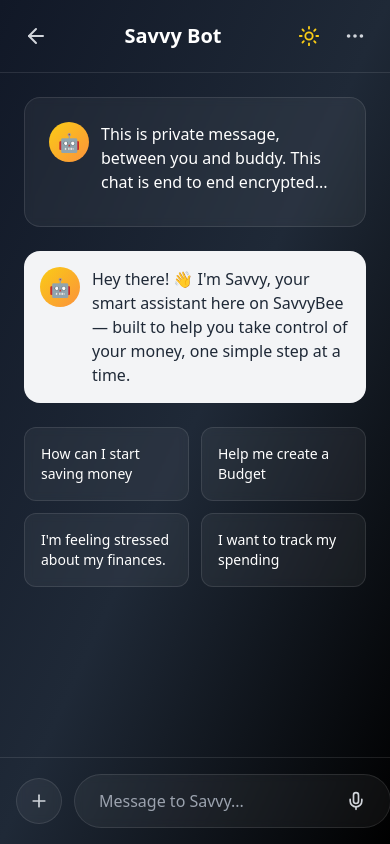
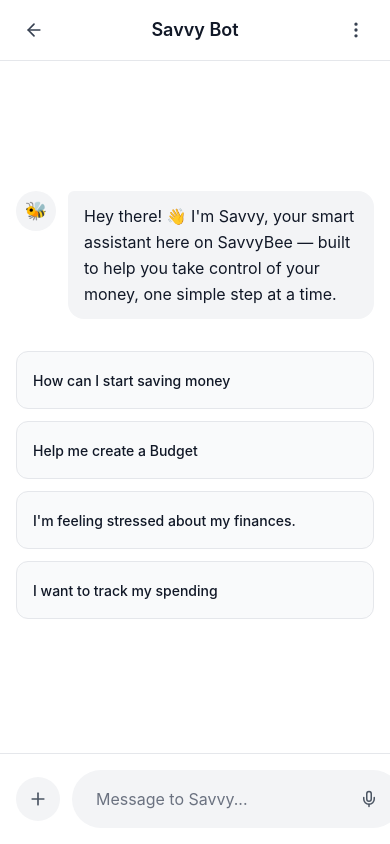
Before and after one commit to digitalboomster/savvy-bot-canvas-remake, a React (Vite) app: page /chat in a window 390 px wide. Built offline with nearby package versions, Linux system fonts and the light colour scheme.

Commit message:
Refactor: Complete UI redesign based on screenshots
Redesigned the entire UI to match the provided screenshots, ensuring mobile and PC optimization.

```diff
--- a/src/components/ChatHeader.tsx
+++ b/src/components/ChatHeader.tsx
@@ -1,5 +1,6 @@
+
 import React from 'react';
-import { ArrowLeft, Moon, Sun, Ellipsis } from 'lucide-react';
+import { ArrowLeft, MoreVertical } from 'lucide-react';
 import { useNavigate } from 'react-router-dom';
 
 interface ChatHeaderProps {
@@ -9,35 +10,27 @@ interface ChatHeaderProps {
 
 const ChatHeader: React.FC<ChatHeaderProps> = ({ isDarkMode, toggleTheme }) => {
   const navigate = useNavigate();
+
   return (
-    <div className={`flex items-center justify-between p-4 border-b ${isDarkMode ? 'border-white/10' : 'border-black/10'}`}>
+    <div className={`flex items-center justify-between px-4 py-3 border-b ${isDarkMode ? 'border-gray-800 bg-gray-900' : 'border-gray-200 bg-white'}`}>
       <button
         onClick={() => navigate('/')}
-        className={`p-2 hover:${isDarkMode ? 'bg-white/10' : 'bg-black/10'} rounded-lg transition-colors duration-200`}
+        className={`p-2 hover:${isDarkMode ? 'bg-gray-800' : 'bg-gray-100'} rounded-lg transition-colors duration-200`}
       >
-        <ArrowLeft size={24} className={isDarkMode ? "text-gray-300 hover:text-white" : "text-gray-600 hover:text-black"} />
+        <ArrowLeft size={20} className={isDarkMode ? "text-gray-300" : "text-gray-700"} />
       </button>
-      <h1 className="text-xl font-semibold">Savvy Bot</h1>
-      <div className="flex items-center gap-2">
-        {/* Theme toggle button */}
-        <button
-          onClick={toggleTheme}
-          className={`p-2 rounded-lg transition-colors duration-200 ${isDarkMode ? 'hover:bg-white/10' : 'hover:bg-black/10'}`}
-          aria-label={isDarkMode ? "Switch to light mode" : "Switch to dark mode"}
-        >
-          {isDarkMode
-            ? <Sun size={22} className="text-yellow-400" />
-            : <Moon size={22} className="text-gray-800" />
-          }
-        </button>
-        {/* Existing three dots menu (static visual) */}
-        <button
-          className={`p-2 rounded-lg transition-colors duration-200 ${isDarkMode ? 'hover:bg-white/10' : 'hover:bg-black/10'}`}
-          aria-label="More options"
-        >
-          <Ellipsis size={22} className={isDarkMode ? "text-gray-300" : "text-gray-600"} />
-        </button>
-      </div>
+
+      <h1 className={`text-lg font-semibold ${isDarkMode ? 'text-white' : 'text-gray-900'}`}>
+        Savvy Bot
+      </h1>
+
+      <button
+        onClick={toggleTheme}
+        className={`p-2 hover:${isDarkMode ? 'bg-gray-800' : 'bg-gray-100'} rounded-lg transition-colors duration-200`}
+        aria-label="More options"
+      >
+        <MoreVertical size={20} className={isDarkMode ? "text-gray-300" : "text-gray-700"} />
+      </button>
     </div>
   );
 };
--- a/src/components/ChatInput.tsx
+++ b/src/components/ChatInput.tsx
@@ -19,12 +19,12 @@ const ChatInput: React.FC<ChatInputProps> = ({
   featuresRotated,
   onFeaturesButtonClick
 }) => (
-  <div className={`p-4 border-t ${isDarkMode ? 'border-white/10' : 'border-black/10'}`}>
-    <div className="flex items-center gap-3">
-      {/* Features Button (cross/plus rotated) */}
+  <div className={`fixed bottom-0 left-0 right-0 p-4 border-t ${isDarkMode ? 'border-gray-800 bg-gray-900' : 'border-gray-200 bg-white'}`}>
+    <div className="max-w-4xl mx-auto flex items-center gap-3">
+      {/* Features Button */}
       <button
         onClick={onFeaturesButtonClick}
-        className={`p-3 ${isDarkMode ? 'bg-white/5 border-white/10 hover:bg-white/10' : 'bg-black/5 border-black/10 hover:bg-black/10'} backdrop-blur-sm border rounded-full transition-all duration-200 ${
+        className={`p-3 ${isDarkMode ? 'bg-gray-800 hover:bg-gray-700' : 'bg-gray-100 hover:bg-gray-200'} rounded-full transition-all duration-200 ${
           featuresRotated ? 'rotate-45' : ''
         }`}
         aria-label="Show chat features"
@@ -32,24 +32,28 @@ const ChatInput: React.FC<ChatInputProps> = ({
       >
         <Plus size={20} className={isDarkMode ? "text-gray-300" : "text-gray-600"} />
       </button>
-      {/* Input */}
-      <div className={`flex-1 flex items-center ${isDarkMode ? 'bg-white/5 border-white/10' : 'bg-black/5 border-black/10'} backdrop-blur-sm border rounded-full px-4 py-2`}>
+
+      {/* Input Container */}
+      <div className={`flex-1 flex items-center ${isDarkMode ? 'bg-gray-800' : 'bg-gray-100'} rounded-full px-4 py-3`}>
         <input
           type="text"
           value={inputText}
           onChange={(e) => setInputText(e.target.value)}
           onKeyPress={(e) => e.key === 'Enter' && onSend(inputText)}
           placeholder="Message to Savvy..."
-          className={`flex-1 bg-transparent ${isDarkMode ? 'text-white placeholder-gray-400' : 'text-gray-900 placeholder-gray-500'} outline-none px-2`}
+          className={`flex-1 bg-transparent ${isDarkMode ? 'text-white placeholder-gray-400' : 'text-gray-900 placeholder-gray-500'} outline-none px-2 text-base`}
         />
         <button
           onClick={() => onSend(inputText)}
-          className={`p-2 hover:${isDarkMode ? 'bg-white/10' : 'bg-black/10'} rounded-full transition-colors duration-200`}
+          className={`p-2 hover:${isDarkMode ? 'bg-gray-700' : 'bg-gray-200'} rounded-full transition-colors duration-200`}
         >
-          <Mic size={20} className={isDarkMode ? "text-gray-300 hover:text-white" : "text-gray-600 hover:text-black"} />
+          <Mic size={18} className={isDarkMode ? "text-gray-300" : "text-gray-600"} />
         </button>
       </div>
     </div>
+
+    {/* Safe area for mobile devices */}
+    <div className="h-safe-area-inset-bottom"></div>
   </div>
 );
 
--- a/src/components/ChatMessages.tsx
+++ b/src/components/ChatMessages.tsx
@@ -1,5 +1,5 @@
 
-import React, { RefObject } from "react";
+import React from 'react';
 
 interface Message {
   id: string;
@@ -7,63 +7,67 @@ interface Message {
   isUser: boolean;
   timestamp: Date;
 }
+
 interface ChatMessagesProps {
   messages: Message[];
   isAiTyping: boolean;
   isDarkMode: boolean;
-  messagesEndRef: RefObject<HTMLDivElement>;
+  messagesEndRef: React.RefObject<HTMLDivElement>;
 }
 
 const ChatMessages: React.FC<ChatMessagesProps> = ({
-  messages, isAiTyping, isDarkMode, messagesEndRef
+  messages,
+  isAiTyping,
+  isDarkMode,
+  messagesEndRef
 }) => {
+  if (messages.length === 0) return null;
+
   return (
-    <div className="flex-1 overflow-y-auto p-4 space-y-4">
+    <div className="flex-1 overflow-y-auto px-4 py-4 pb-32">
+      <div className="max-w-2xl mx-auto space-y-4">
         {messages.map((message) => (
           <div
             key={message.id}
-          className={`flex ${message.isUser ? 'justify-end' : 'justify-start'}`}
+            className={`flex items-start gap-3 ${message.isUser ? 'flex-row-reverse' : 'flex-row'}`}
           >
-          <div className="flex items-start gap-3 max-w-[80%]">
             {!message.isUser && (
-              <div className="w-10 h-10 bg-gradient-to-br from-yellow-400 to-orange-400 rounded-full flex items-center justify-center shrink-0">
-                <span className="text-lg">🤖</span>
+              <div className={`w-8 h-8 rounded-full flex items-center justify-center ${isDarkMode ? 'bg-gray-800' : 'bg-gray-100'} flex-shrink-0 mt-1`}>
+                <span className="text-sm">🐝</span>
               </div>
             )}
+
             <div
-              className={`px-4 py-3 rounded-2xl ${
+              className={`max-w-[80%] px-4 py-3 rounded-2xl ${
                 message.isUser
-                  ? isDarkMode
-                    ? 'bg-gray-700 text-white ml-auto'
-                    : 'bg-blue-500 text-white ml-auto'
-                  : isDarkMode
-                    ? 'bg-gray-100 text-gray-800'
-                    : 'bg-white text-gray-800 border border-gray-200'
+                  ? `${isDarkMode ? 'bg-blue-600 text-white' : 'bg-gray-900 text-white'} rounded-tr-md`
+                  : `${isDarkMode ? 'bg-gray-800 text-white' : 'bg-gray-100 text-gray-900'} rounded-tl-md`
               }`}
             >
-              <p className="text-sm">{message.text}</p>
-            </div>
+              <p className="text-base leading-relaxed whitespace-pre-wrap">
+                {message.text}
+              </p>
             </div>
           </div>
         ))}
-      {/* Typing Indicator */}
+
         {isAiTyping && (
-        <div className="flex justify-start">
-          <div className="flex items-start gap-3 max-w-[80%]">
-            <div className="w-10 h-10 bg-gradient-to-br from-yellow-400 to-orange-400 rounded-full flex items-center justify-center shrink-0">
-              <span className="text-lg">🤖</span>
+          <div className="flex items-start gap-3">
+            <div className={`w-8 h-8 rounded-full flex items-center justify-center ${isDarkMode ? 'bg-gray-800' : 'bg-gray-100'} flex-shrink-0`}>
+              <span className="text-sm">🐝</span>
             </div>
-            <div className={`${isDarkMode ? 'bg-gray-100' : 'bg-white border border-gray-200'} px-4 py-3 rounded-2xl`}>
-              <div className="flex space-x-1">
-                <div className="w-2 h-2 bg-gray-500 rounded-full animate-bounce"></div>
-                <div className="w-2 h-2 bg-gray-500 rounded-full animate-bounce" style={{ animationDelay: '0.1s' }}></div>
-                <div className="w-2 h-2 bg-gray-500 rounded-full animate-bounce" style={{ animationDelay: '0.2s' }}></div>
-              </div>
+            <div className={`px-4 py-3 rounded-2xl rounded-tl-md ${isDarkMode ? 'bg-gray-800' : 'bg-gray-100'}`}>
+              <div className="flex gap-1">
+                <div className={`w-2 h-2 rounded-full animate-pulse ${isDarkMode ? 'bg-gray-500' : 'bg-gray-400'}`} style={{ animationDelay: '0ms' }}></div>
+                <div className={`w-2 h-2 rounded-full animate-pulse ${isDarkMode ? 'bg-gray-500' : 'bg-gray-400'}`} style={{ animationDelay: '150ms' }}></div>
+                <div className={`w-2 h-2 rounded-full animate-pulse ${isDarkMode ? 'bg-gray-500' : 'bg-gray-400'}`} style={{ animationDelay: '300ms' }}></div>
               </div>
             </div>
           </div>
         )}
+
         <div ref={messagesEndRef} />
+      </div>
     </div>
   );
 };
--- a/src/components/ChatPage.tsx
+++ b/src/components/ChatPage.tsx
@@ -23,7 +23,7 @@ const ChatPage = () => {
   const [isAiTyping, setIsAiTyping] = useState(false);
   const [showWelcome, setShowWelcome] = useState(true);
   const [featuresRotated, setFeaturesRotated] = useState(false);
-  const [isDarkMode, setIsDarkMode] = useState(true);
+  const [isDarkMode, setIsDarkMode] = useState(false); // Changed to light mode by default
   const [showFeaturesMenu, setShowFeaturesMenu] = useState(false);
   const [showDocsViewer, setShowDocsViewer] = useState(false);
   const [showHealMe, setShowHealMe] = useState(false);
@@ -162,7 +162,7 @@ const ChatPage = () => {
   }
 
   return (
-    <div className={`${themeClasses} flex flex-col`}>
+    <div className={`min-h-screen flex flex-col ${isDarkMode ? 'bg-gray-900 text-white' : 'bg-white text-gray-900'}`}>
       <ChatHeader isDarkMode={isDarkMode} toggleTheme={toggleTheme} />
 
       {/* Welcome Section */}
--- a/src/components/ChatWelcome.tsx
+++ b/src/components/ChatWelcome.tsx
@@ -1,5 +1,5 @@
 
-import React from "react";
+import React from 'react';
 
 interface ChatWelcomeProps {
   isDarkMode: boolean;
@@ -8,47 +8,41 @@ interface ChatWelcomeProps {
 }
 
 const ChatWelcome: React.FC<ChatWelcomeProps> = ({
-  isDarkMode, starterPrompts, onPromptClick
+  isDarkMode,
+  starterPrompts,
+  onPromptClick
 }) => {
   return (
-    <div className="p-6 space-y-6">
-      {/* Privacy Message */}
-      <div className={`${isDarkMode ? 'bg-white/5 border-white/10' : 'bg-black/5 border-black/10'} backdrop-blur-sm border rounded-2xl p-6`}>
-        <div className="flex items-start gap-3">
-          <div className="w-10 h-10 bg-gradient-to-br from-yellow-400 to-orange-400 rounded-full flex items-center justify-center shrink-0">
-            <span className="text-lg">🤖</span>
+    <div className="flex-1 flex flex-col items-center justify-center px-4 py-8 pb-32">
+      <div className="w-full max-w-2xl mx-auto">
+        {/* Bot Avatar and Welcome Message */}
+        <div className="flex items-start gap-3 mb-8">
+          <div className={`w-10 h-10 rounded-full flex items-center justify-center ${isDarkMode ? 'bg-gray-800' : 'bg-gray-100'} flex-shrink-0`}>
+            <span className="text-lg">🐝</span>
           </div>
-          <div className="flex-1">
-            <p className={`${isDarkMode ? 'text-white' : 'text-gray-900'} mb-2`}>
-              This is private message, between you and buddy. This chat is end to end encrypted...
-            </p>
-          </div>
-        </div>
-      </div>
-      {/* AI Welcome Message */}
-      <div className={`${isDarkMode ? 'bg-gray-100' : 'bg-white shadow-sm border border-gray-200'} rounded-2xl p-4`}>
-        <div className="flex items-start gap-3">
-          <div className="w-10 h-10 bg-gradient-to-br from-yellow-400 to-orange-400 rounded-full flex items-center justify-center shrink-0">
-            <span className="text-lg">🤖</span>
-          </div>
-          <div className="flex-1">
-            <p className="text-gray-800">
+          <div className={`flex-1 ${isDarkMode ? 'bg-gray-800' : 'bg-gray-100'} rounded-2xl rounded-tl-md px-4 py-3`}>
+            <p className={`${isDarkMode ? 'text-white' : 'text-gray-900'} text-base leading-relaxed`}>
               Hey there! 👋 I'm Savvy, your smart assistant here on SavvyBee — built to help you take control of your money, one simple step at a time.
             </p>
           </div>
         </div>
-      </div>
+
         {/* Starter Prompts */}
-      <div className="grid grid-cols-2 gap-3">
+        <div className="grid grid-cols-1 sm:grid-cols-2 gap-3">
           {starterPrompts.map((prompt, index) => (
             <button
               key={index}
               onClick={() => onPromptClick(prompt)}
-            className={`${isDarkMode ? 'bg-white/5 border-white/10 hover:bg-white/10' : 'bg-black/5 border-black/10 hover:bg-black/10'} backdrop-blur-sm border rounded-xl p-4 text-left transition-all duration-200 text-sm`}
+              className={`p-4 text-left rounded-xl border transition-all duration-200 hover:scale-[1.02] ${
+                isDarkMode
+                  ? 'bg-gray-800 border-gray-700 text-white hover:bg-gray-750'
+                  : 'bg-gray-50 border-gray-200 text-gray-900 hover:bg-gray-100'
+              }`}
             >
-            {prompt}
+              <span className="text-sm font-medium">{prompt}</span>
             </button>
           ))}
+        </div>
       </div>
     </div>
   );
--- a/src/index.css
+++ b/src/index.css
@@ -1,3 +1,4 @@
+
 @tailwind base;
 @tailwind components;
 @tailwind utilities;
@@ -37,19 +38,12 @@
     --radius: 0.5rem;
 
     --sidebar-background: 0 0% 98%;
-
     --sidebar-foreground: 240 5.3% 26.1%;
-
     --sidebar-primary: 240 5.9% 10%;
-
     --sidebar-primary-foreground: 0 0% 98%;
-
     --sidebar-accent: 240 4.8% 95.9%;
-
     --sidebar-accent-foreground: 240 5.9% 10%;
-
     --sidebar-border: 220 13% 91%;
-
     --sidebar-ring: 217.2 91.2% 59.8%;
   }
 
@@ -99,5 +93,28 @@
 
   body {
     @apply bg-background text-foreground;
+    font-family: -apple-system, BlinkMacSystemFont, 'Segoe UI', Roboto, sans-serif;
+  }
+
+  html {
+    scroll-behavior: smooth;
   }
 }
+
+@layer utilities {
+  .h-safe-area-inset-bottom {
+    height: env(safe-area-inset-bottom);
+  }
+
+  .pb-safe {
+    padding-bottom: env(safe-area-inset-bottom);
+  }
+}
+
+/* Mobile optimizations */
+@media (max-width: 768px) {
+  body {
+    font-size: 16px; /* Prevents zoom on iOS */
+    -webkit-text-size-adjust: 100%;
+  }
+}
```
Lines whose indentation alone changed are shown as unchanged.
